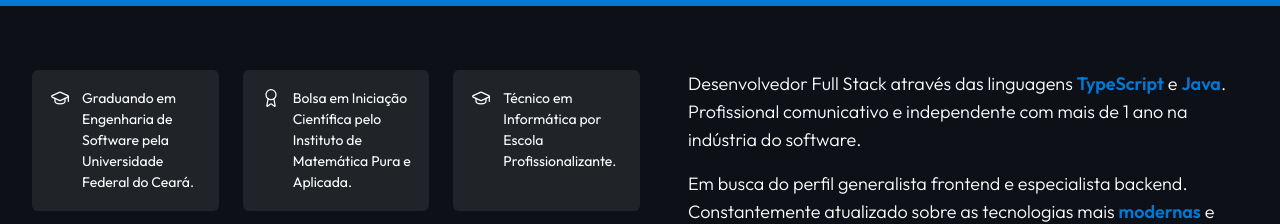
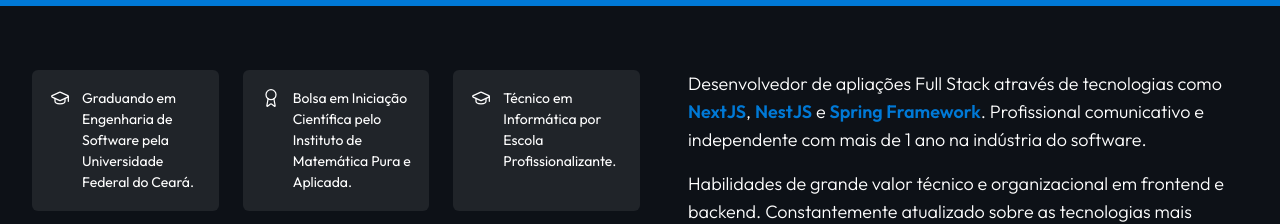
Before and after one commit to HenriqueSenaDev/developer-portfolio, a Next.js app: page / in a window 1280 px wide. Shown: the part 574-798 px from the top of the page. Built offline with nearby package versions, Linux system fonts and the light colour scheme; no server answers.

Commit message:
fix: about content.

```diff
--- a/src/app/(home)/about/index.tsx
+++ b/src/app/(home)/about/index.tsx
@@ -59,16 +59,19 @@ export const About = () => {
       <div className="w-full flex flex-col gap-6 lg:flex-row-reverse lg:gap-12">
         <div className="flex flex-col gap-y-4 lg:flex-1 lg:max-w-[560px] lg:items-center">
           <p className="font-light lg:text-lg">
-            Desenvolvedor Full Stack através das linguagens{" "}
-            <strong className="text-primary font-semibold">TypeScript</strong> e{" "}
-            <strong className="text-primary font-semibold">Java</strong>.
-            Profissional comunicativo e independente com mais de 1 ano na
+            Desenvolvedor de apliações Full Stack através de tecnologias como{" "}
+            <strong className="text-primary font-semibold">NextJS</strong>,{" "}
+            <strong className="text-primary font-semibold">NestJS</strong> e{" "}
+            <strong className="text-primary font-semibold">
+              Spring Framework
+            </strong>
+            . Profissional comunicativo e independente com mais de 1 ano na
             indústria do software.
           </p>
 
           <p className="font-light lg:text-lg">
-            Em busca do perfil generalista frontend e especialista backend.
-            Constantemente atualizado sobre as tecnologias mais{" "}
+            Habilidades de grande valor técnico e organizacional em frontend e
+            backend. Constantemente atualizado sobre as tecnologias mais{" "}
             <strong className="text-primary font-semibold">modernas</strong> e
             sempre pronto para{" "}
             <strong className="text-primary font-semibold">desafios</strong>.
```
